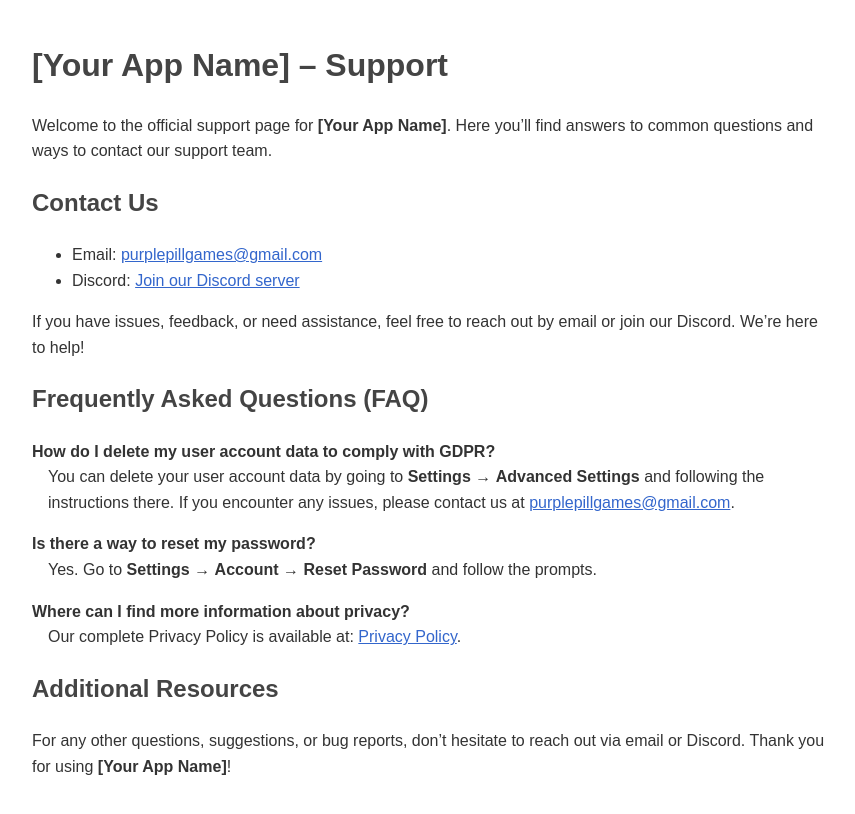
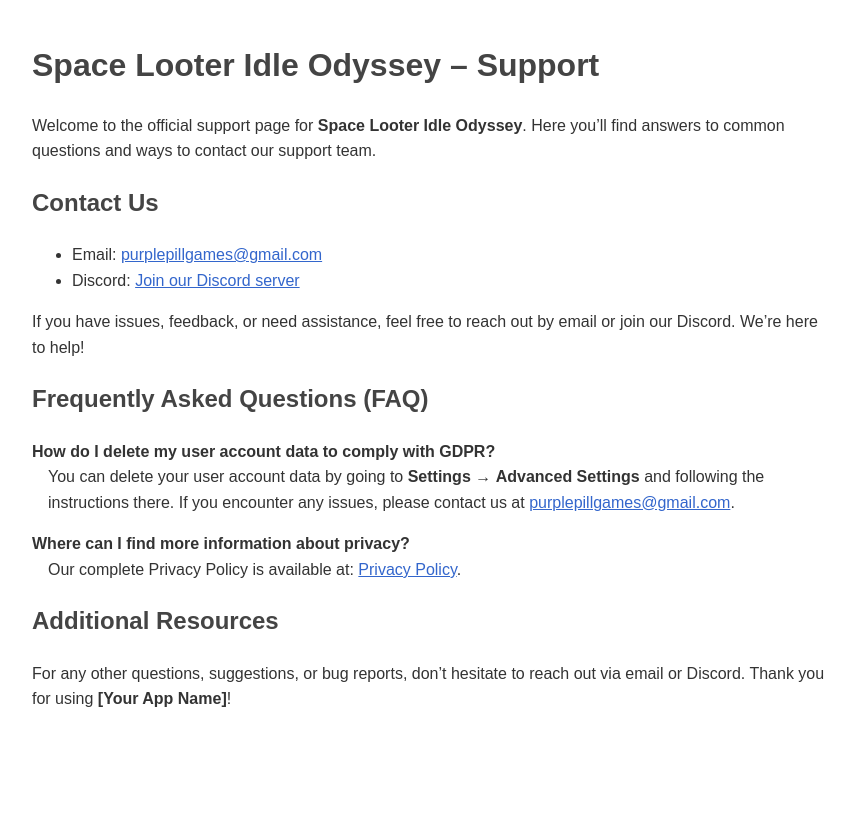
Before and after one commit to Karottenrambo/Support, a plain HTML site: page index.html in a window 1280 px wide. Shown: the whole page, without its empty margins (208-1063 px from the left). Drawn offline with Linux system fonts and the light colour scheme.

Commit message:
Update index.html

```diff
--- a/index.html
+++ b/index.html
@@ -2,7 +2,7 @@
 <html lang="en">
 <head>
   <meta charset="UTF-8" />
-  <title>[Your App Name] – Support</title>
+  <title>Space Looter Idle Odyssey – Support</title>
   <style>
     body {
       font-family: Arial, sans-serif;
@@ -29,8 +29,8 @@
 </head>
 <body>
 
-  <h1>[Your App Name] – Support</h1>
-  <p>Welcome to the official support page for <strong>[Your App Name]</strong>. Here you’ll find answers to common questions and ways to contact our support team.</p>
+  <h1>Space Looter Idle Odyssey – Support</h1>
+  <p>Welcome to the official support page for <strong>Space Looter Idle Odyssey</strong>. Here you’ll find answers to common questions and ways to contact our support team.</p>
 
   <section>
     <h2>Contact Us</h2>
@@ -53,16 +53,10 @@
         <a href="mailto:purplepillgames@gmail.com">purplepillgames@gmail.com</a>.
       </dd>
 
-      <dt>Is there a way to reset my password?</dt>
-      <dd>
-        Yes. Go to <strong>Settings</strong> → <strong>Account</strong> →
-        <strong>Reset Password</strong> and follow the prompts.
-      </dd>
-
       <dt>Where can I find more information about privacy?</dt>
       <dd>
         Our complete Privacy Policy is available at:
-        <a href="[LinkToYourPrivacyPolicy]" target="_blank">Privacy Policy</a>.
+        <a href="https://karottenrambo.github.io/PrivacyPolicy/" target="_blank">Privacy Policy</a>.
       </dd>
     </dl>
   </section>
```
